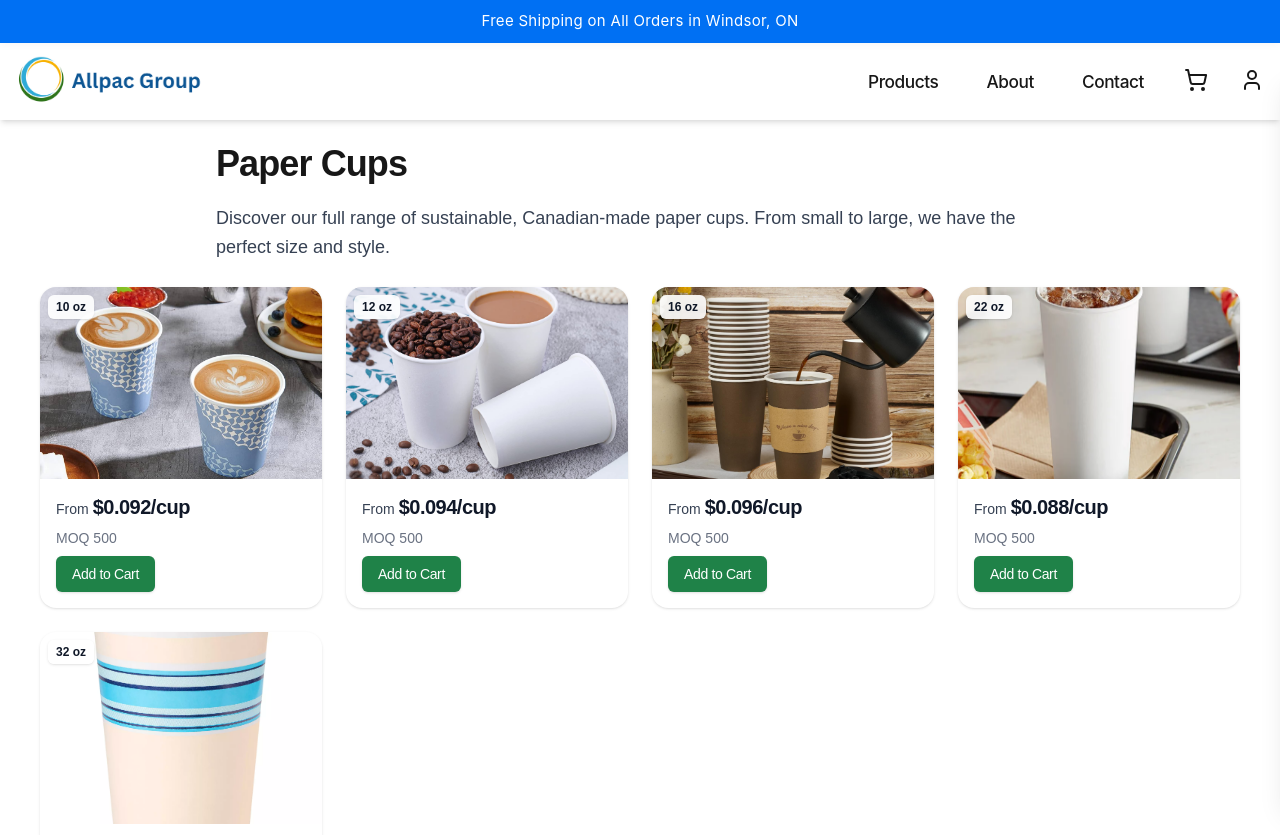
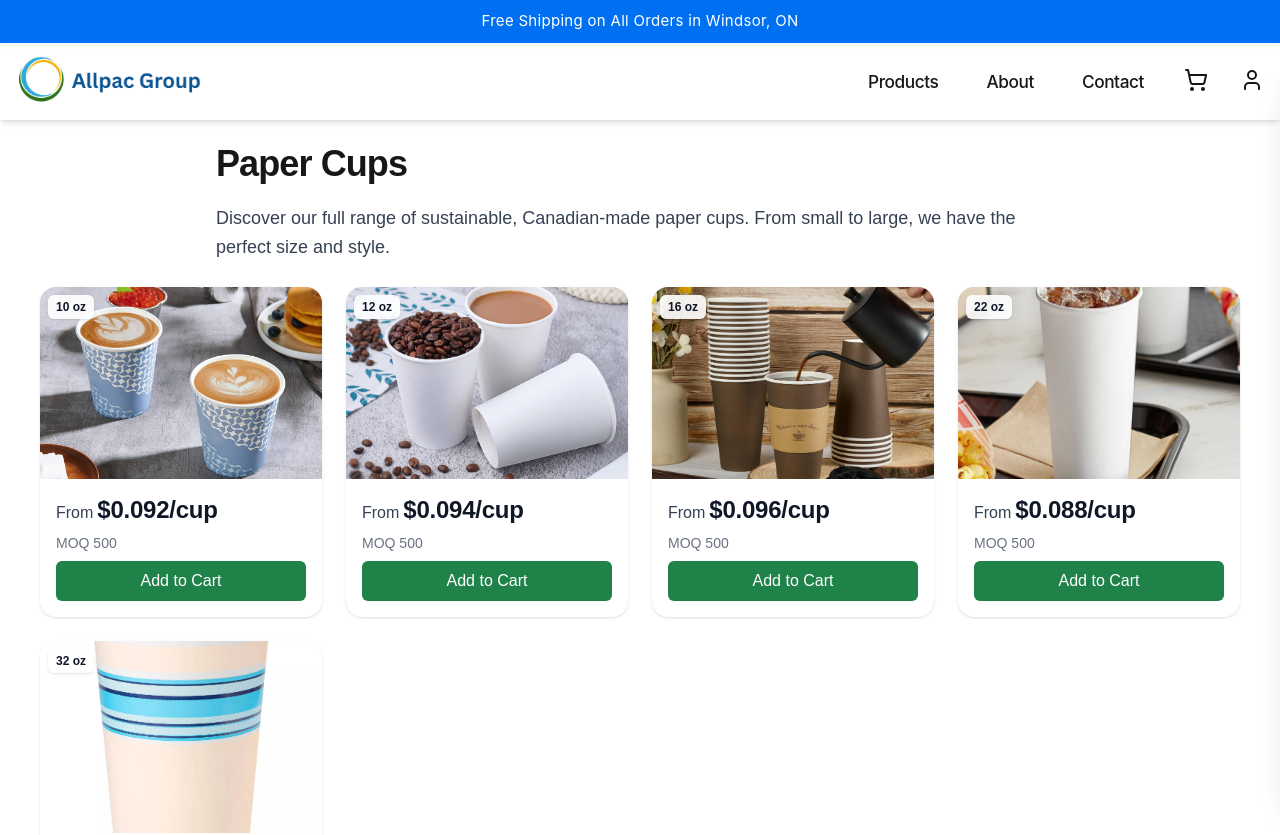
Before and after one commit to Emadedin1/allpacstore, a Next.js app: page /products/cups in a window 1280 px wide. Shown: the top 835 px of the page. Built offline with nearby package versions, Linux system fonts and the light colour scheme.

Commit message:
Update CupCard.jsx

```diff
--- a/src/components/CupCard.jsx
+++ b/src/components/CupCard.jsx
@@ -7,10 +7,12 @@ export default function CupCard({ cup }) {
   const router = useRouter();
   const { addItem, openCart } = useCart();
 
-  const MIN_QTY = 500;
+  const MIN_QTY = 500; // MOQ
   const pricePerCup = cup.priceCase / cup.qtyCase;
 
-  const goToDetails = () => router.push(`/products/${cup.slug}`);
+  const goToDetails = () => {
+    router.push(`/products/${cup.slug}`);
+  };
 
   const handleKeyDown = (e) => {
     if (e.key === "Enter" || e.key === " ") {
@@ -20,7 +22,7 @@ export default function CupCard({ cup }) {
   };
 
   const handleAddToCart = (e) => {
-    e.stopPropagation();
+    e.stopPropagation(); // prevent card navigation
     addItem(cup, MIN_QTY, null, "", null, pricePerCup);
     openCart();
   };
@@ -34,7 +36,7 @@ export default function CupCard({ cup }) {
       className="group bg-white rounded-2xl shadow-sm hover:shadow-md transition h-full flex flex-col cursor-pointer focus:outline-none focus-visible:ring-2 focus-visible:ring-black/10"
       aria-label={`${cup.size} details`}
     >
-      {/* Image */}
+      {/* Image with size badge */}
       <div className="relative w-full h-36 sm:h-44 md:h-48 bg-gray-50 rounded-t-2xl overflow-hidden">
         <img
           src={cup.image}
@@ -48,10 +50,10 @@ export default function CupCard({ cup }) {
 
       {/* Content */}
       <div className="p-3 sm:p-4 flex flex-col gap-2">
-        {/* Price */}
+        {/* Price line */}
         <div className="flex items-baseline gap-1 whitespace-nowrap">
-          <span className="text-xs text-gray-700 font-medium sm:text-sm">From</span>
-          <span className="text-[15px] sm:text-xl font-semibold leading-tight tracking-tight text-gray-900">
+          <span className="text-xs text-gray-700 font-medium sm:text-base">From</span>
+          <span className="text-[15px] sm:text-2xl font-semibold leading-tight tracking-[-0.01em] text-gray-900">
             ${pricePerCup.toFixed(3)}/cup
           </span>
         </div>
@@ -59,27 +61,25 @@ export default function CupCard({ cup }) {
         {/* MOQ */}
         <span className="text-xs sm:text-sm text-gray-500">MOQ {MIN_QTY}</span>
 
-        {/* Add to Cart (narrower, larger than previous tiny font, no full width) */}
+        {/* Add to Cart button (full width, normal font) */}
         <button
           type="button"
           onClick={handleAddToCart}
           className="
-              inline-flex items-center justify-center
+            inline-flex h-10 w-full items-center justify-center
             rounded-md
             bg-[#1F8248] hover:bg-[#196D3D] active:bg-[#145633]
-              text-white text-sm font-medium tracking-tight
-              px-4 py-2
-              shadow-sm hover:shadow
+            text-white text-base font-medium
+            hover:shadow-sm
             focus:outline-none focus-visible:ring-2 focus-visible:ring-[#145633] focus-visible:ring-offset-1
-              transition-colors
-              self-start
-              max-w-[140px]
+            transition-colors cursor-pointer
           "
           aria-label={`Add ${cup.size} cup to cart`}
         >
           Add to Cart
         </button>
 
+        {/* Hidden accessible size text */}
         <span className="sr-only">{cup.size} Cup</span>
       </div>
     </div>
```
Lines whose indentation alone changed are shown as unchanged.
